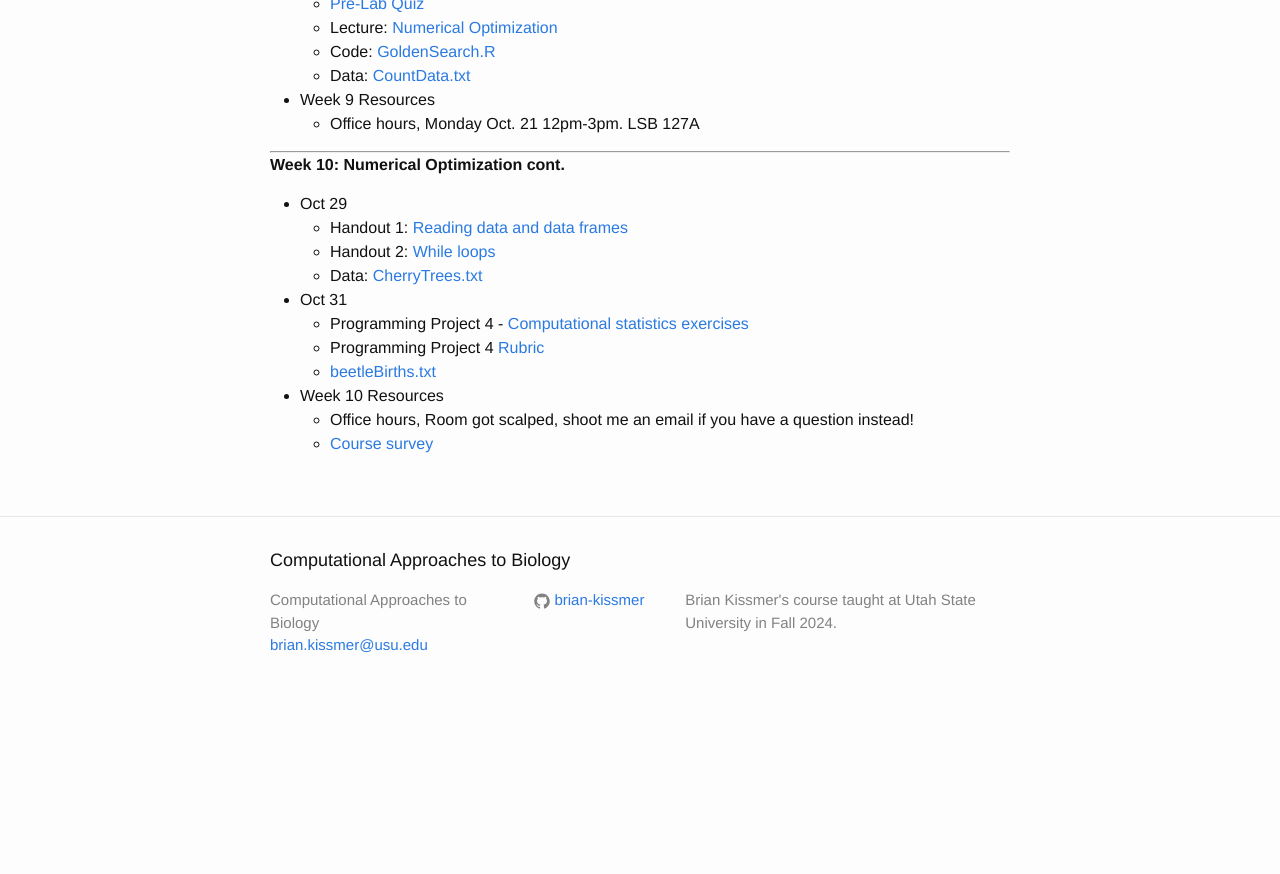
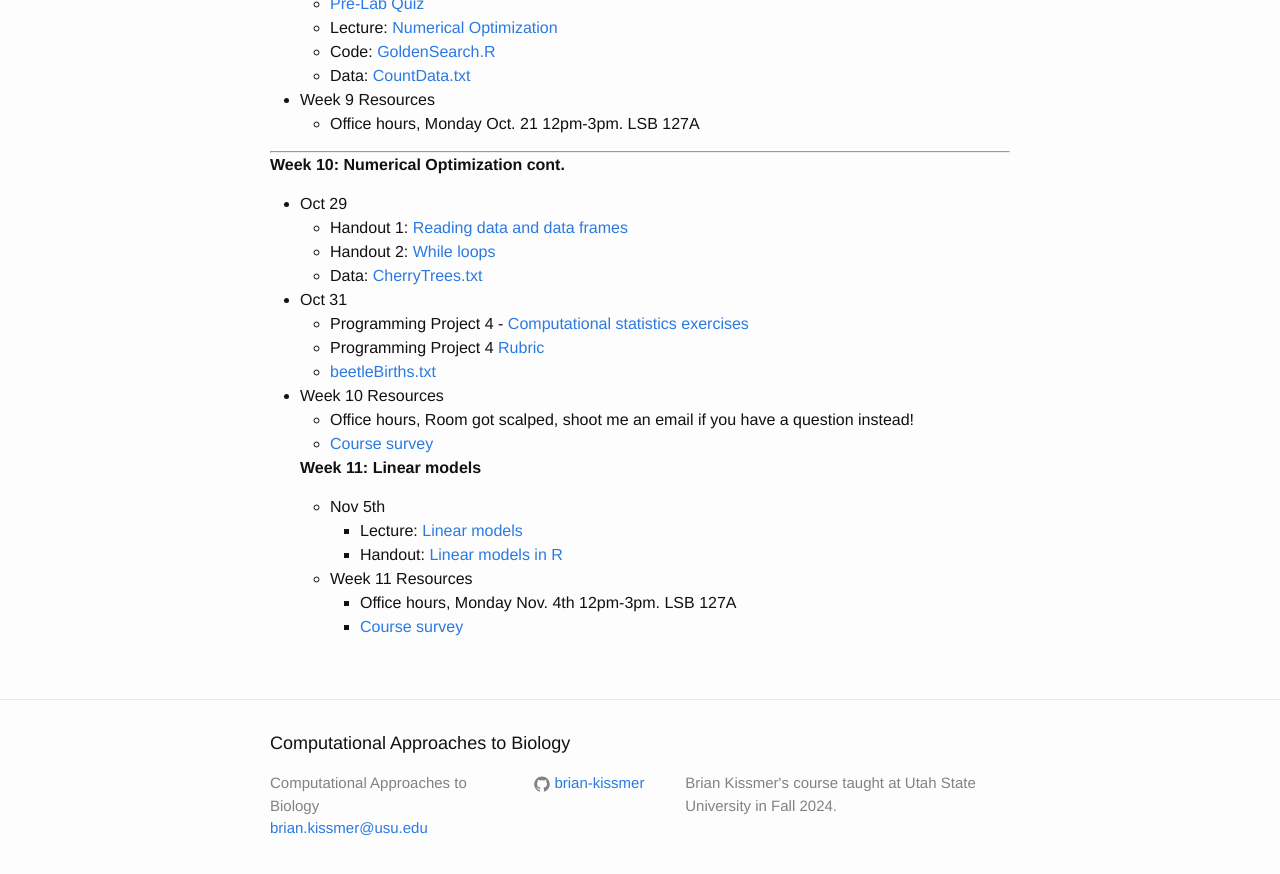
Before and after one commit to brian-kissmer/brian-kissmer.github.io, a Jekyll site: the page built from Schedule.md, in a window 1280 px wide and 900 px high, scrolled down 2655 px. Shown: the top 874 px of the window. Built offline with Jekyll 4.4.1, drawn with Linux system fonts in a browser that asks for light colours; before the commit the page ends 3372 px from its top, so only the background shows below that.

Commit message:
Update Schedule.md

```diff
--- a/Schedule.md
+++ b/Schedule.md
@@ -150,3 +150,11 @@ layout: page
 * Week 10 Resources
     * Office hours, Room got scalped, shoot me an email if you have a question instead!
     * [Course survey](https://forms.gle/SAWM5ozEDwJ18Hbf8)
+
+  **Week 11: Linear models**
+  * Nov 5th
+      * Lecture: [Linear models]({{ site.baseurl }}/slides/Nov 5 slides.pdf)
+      * Handout: [Linear models in R]({{ site.baseurl }}/worksheets/linearmodels.html)
+  * Week 11 Resources
+    * Office hours, Monday Nov. 4th 12pm-3pm. LSB 127A
+    * [Course survey](https://forms.gle/SAWM5ozEDwJ18Hbf8)
```
